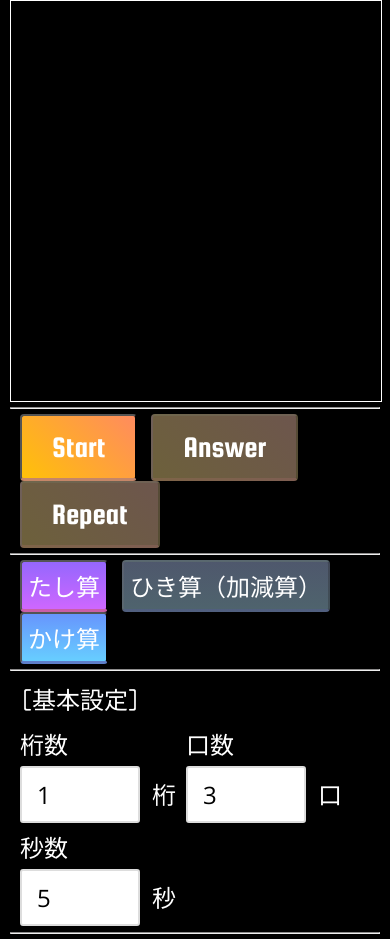
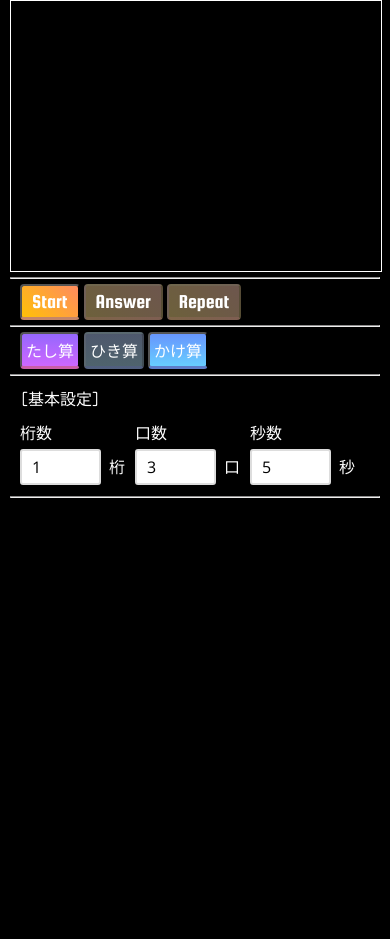
Before and after one commit to noritakaIzumi/noritakaIzumi.github.io, a website: page flash_anzan/index.html in a window 390 px wide. After the commit the page ends 844 px from the top, so only its background shows below. Drawn offline with nearby package versions, Linux system fonts and the light colour scheme.

Commit message:
レスポンシブデザイン対応(仮)

```diff
--- a/flash_anzan/index.css
+++ b/flash_anzan/index.css
@@ -31,18 +31,29 @@ hr {
     font-size: 60px;
 }
 
+.white {
+    color: white;
+}
+
 .font {
     font-family: 'Kosugi Maru', sans-serif;
-    font-size: 24px;
     color: white;
     padding: 5px 0;
 }
 
-.white {
-    color: white;
+@media screen and (min-width: 500px) {
+    .font {
+        font-size: 24px;
+    }
 }
 
-.float-left {
+@media screen and (max-width: 499px) {
+    .font {
+        font-size: 16px;
+    }
+}
+
+.config-block-float-left {
     float: left;
 }
 
@@ -50,7 +61,26 @@ hr {
 
 .calculate-area, .number-area {
     width: 100%;
+}
+
+@media screen and (min-width: 500px) {
+    .calculate-area, .number-area {
         height: 400px;
+    }
+
+    .number-area {
+        font-size: 90px;
+    }
+}
+
+@media screen and (max-width: 499px) {
+    .calculate-area, .number-area {
+        height: 270px;
+    }
+
+    .number-area {
+        font-size: 60px;
+    }
 }
 
 .calculate-area {
@@ -70,7 +100,6 @@ hr {
     display: table-cell;
     vertical-align: middle;
     font-weight: bold;
-    font-size: 90px;
     font-family: 'ABACUS2', sans-serif;
 }
 
@@ -80,8 +109,19 @@ hr {
     margin: 0 10px;
 }
 
+@media screen and (min-width: 500px) {
     .button {
         margin-right: 10px;
+    }
+}
+
+@media screen and (max-width: 499px) {
+    .button {
+    }
+}
+
+.config-block {
+    display: inline-block;
 }
 
 .input-area {
@@ -89,14 +129,32 @@ hr {
     margin-bottom: 6px;
 }
 
+@media screen and (min-width: 500px) {
     .label-area {
         width: 100%;
     }
 
     .input-box {
-    padding: 10px 15px;
         font-size: 24px;
         width: 120px;
+        padding: 10px 15px;
+    }
+}
+
+@media screen and (max-width: 499px) {
+    .label-area {
+        float: left;
+        padding: 5px 0;
+    }
+
+    .input-box {
+        font-size: 16px;
+        width: 81px;
+        padding: 5px 10px;
+    }
+}
+
+.input-box {
     border-radius: 3px;
     border: 2px solid #ddd;
     box-sizing: border-box;
@@ -131,7 +189,6 @@ hr {
 .btn-blue {
     font-family: 'Kosugi Maru', sans-serif;
     padding: 0.25em;
-    font-size: 24px;
     background-image: linear-gradient(#6795fd 0%, #67ceff 100%);
     border-bottom: solid 3px #5e7fca;
 }
@@ -139,7 +196,6 @@ hr {
 .btn-blue-active {
     font-family: 'Kosugi Maru', sans-serif;
     padding: 0.25em;
-    font-size: 24px;
     background-image: linear-gradient(#9567fd 0%, #ce67ff 100%);
     border-bottom: solid 3px #ca5ea8;
 }
@@ -152,9 +208,7 @@ hr {
 }
 
 .btn-orange {
-    padding: 0.5em 1em;
     font-family: 'Squada One', cursive;
-    font-size: 30px;
     background-image: linear-gradient(45deg, #FFC107 0%, #ff8b5f 100%);
     border-bottom: solid 3px #c58668;
 }
@@ -166,6 +220,36 @@ hr {
     border-bottom: solid 3px rgba(197, 134, 104, 0.2);
 }
 
+@media screen and (min-width: 500px) {
+    .btn-blue {
+        font-size: 24px;
+    }
+
+    .btn-blue-active {
+        font-size: 24px;
+    }
+
+    .btn-orange {
+        padding: 0.5em 1em;
+        font-size: 30px;
+    }
+}
+
+@media screen and (max-width: 499px) {
+    .btn-blue {
+        font-size: 16px;
+    }
+
+    .btn-blue-active {
+        font-size: 16px;
+    }
+
+    .btn-orange {
+        padding: 0.25em 0.5em;
+        font-size: 20px;
+    }
+}
+
 .display-none {
     display: none;
 }
--- a/flash_anzan/index.html
+++ b/flash_anzan/index.html
@@ -3,6 +3,7 @@
 <head>
     <meta charset="UTF-8">
     <title>Flash Anzan</title>
+    <meta name="viewport" content="width=device-width,initial-scale=1.0,minimum-scale=1.0,user-scalable=no">
     <link rel="shortcut icon" href="image/favicon.ico" />
     <link rel="stylesheet" href="index.css">
     <script type="text/javascript" src="lib/shortcut.js"></script>
@@ -30,7 +31,7 @@
             onclick="changeMode((this.id).split('-')[0]);">たし算
     </button>
     <button id="subtraction-button" class="btn-gradient-3d btn-blue font button"
-            onclick="changeMode((this.id).split('-')[0]);" disabled>ひき算（加減算）
+            onclick="changeMode((this.id).split('-')[0]);" disabled>ひき算
     </button>
     <button id="multiplication-button" class="btn-gradient-3d btn-blue font button"
             onclick="changeMode((this.id).split('-')[0]);">かけ算
@@ -42,13 +43,13 @@
     <div id="addition-mode-config">
         <div class="operation-panel">
             <div class="font">[基本設定]</div>
-            <div class="config-block float-left">
+            <div class="config-block config-block-float-left">
                 <div class="label-area font"><label for="addition-digit">桁数</label></div>
                 <div class="input-area">
                     <input id="addition-digit" class="input-box disable-config-target" type="number"><span class="font"> 桁</span>
                 </div>
             </div>
-            <div class="config-block float-left">
+            <div class="config-block config-block-float-left">
                 <div class="label-area font"><label for="addition-length">口数</label></div>
                 <div class="input-area">
                     <input id="addition-length" class="input-box disable-config-target" type="number"><span
@@ -76,21 +77,21 @@
     <div id="multiplication-mode-config">
         <div class="operation-panel">
             <div class="font">[基本設定]</div>
-            <div class="config-block float-left">
+            <div class="config-block config-block-float-left">
                 <div class="label-area font"><label for="multiplication-digit-1">かけられる数</label></div>
                 <div class="input-area">
                     <input id="multiplication-digit-1" class="input-box disable-config-target" type="number"><span
-                        class="font"> 桁 ×</span>
+                        class="font"> 桁×</span>
                 </div>
             </div>
-            <div class="config-block float-left">
+            <div class="config-block config-block-float-left">
                 <div class="label-area font"><label for="multiplication-digit-2">かける数</label></div>
                 <div class="input-area">
                     <input id="multiplication-digit-2" class="input-box disable-config-target" type="number"><span
                         class="font"> 桁</span>
                 </div>
             </div>
-            <div class="config-block float-left">
+            <div class="config-block config-block-float-left">
                 <div class="label-area font"><label for="multiplication-length">口数</label></div>
                 <div class="input-area">
                     <input id="multiplication-length" class="input-box disable-config-target" type="number"><span
--- a/flash_anzan/index.js
+++ b/flash_anzan/index.js
@@ -94,18 +94,6 @@ additionButton = document.getElementById("addition-button");
 subtractionButton = document.getElementById("subtraction-button");
 multiplicationButton = document.getElementById("multiplication-button");
 
-(() => {
-    // 先に音源を読み込む経験を積めば，ページ表示後最初から快適にプレイできるかもしれない．
-    new Audio(beepSoundUrl).load();
-    new Audio(tickSoundUrl).load();
-    new Audio(answerSoundUrl).load();
-    // フォントの読み込みに時間がかかるため，ウォーミングアップで 1 回見えない文字を光らせておく
-    setTimeout(() => numberArea.style.color = "black", 100);
-    setTimeout(() => numberArea.innerText = "0", 200);
-    setTimeout(() => numberArea.innerText = "", 300);
-    setTimeout(() => numberArea.style.color = "limegreen", 400);
-})();
-
 function fixValue(limit, targetValue) {
     return Math.floor(Math.min(limit.upper, Math.max(limit.lower, targetValue)));
 }
@@ -195,8 +183,6 @@ function setDefaultValue() {
     currentMode.innerText = modeNames.addition;
     changeMode(currentMode.innerText);
 }
-
-setDefaultValue();
 
 function changeMode(mode) {
     const buttonIdName = mode + '-button';
@@ -458,15 +444,6 @@ function displayNumberHistoryArea() {
     numberHistoryArea.style.display = "block";
 }
 
-// Shortcuts
-shortcut.add("s", () => startButton.click());
-shortcut.add("a", () => answerButton.click());
-shortcut.add("r", () => repeatButton.click());
-
-shortcut.add("z", () => additionButton.click());
-shortcut.add("x", () => subtractionButton.click());
-shortcut.add("c", () => multiplicationButton.click());
-
 function changeShortcut(mode) {
     shortcut.remove("y");
     shortcut.remove("h");
@@ -510,4 +487,28 @@ function changeShortcut(mode) {
     }
 }
 
-shortcut.add("n", () => numberHistoryButton.click());
+(() => {
+    // 先に音源を読み込む経験を積めば，ページ表示後最初から快適にプレイできるかもしれない．
+    setTimeout(() => new Audio(beepSoundUrl).load(), 100);
+    setTimeout(() => new Audio(tickSoundUrl).load(), 200);
+    setTimeout(() => new Audio(answerSoundUrl).load(), 300);
+
+    // フォントの読み込みに時間がかかるため，ウォーミングアップで 1 回見えない文字を光らせておく
+    setTimeout(() => numberArea.style.color = "black", 400);
+    setTimeout(() => numberArea.innerText = "0", 500);
+    setTimeout(() => numberArea.innerText = "", 600);
+    setTimeout(() => numberArea.style.color = "limegreen", 700);
+
+    setTimeout(setDefaultValue, 800);
+
+    // Register Shortcuts
+    shortcut.add("s", () => startButton.click());
+    shortcut.add("a", () => answerButton.click());
+    shortcut.add("r", () => repeatButton.click());
+
+    shortcut.add("z", () => additionButton.click());
+    shortcut.add("x", () => subtractionButton.click());
+    shortcut.add("c", () => multiplicationButton.click());
+
+    shortcut.add("n", () => numberHistoryButton.click());
+})();
```
Lines whose indentation alone changed are shown as unchanged.
